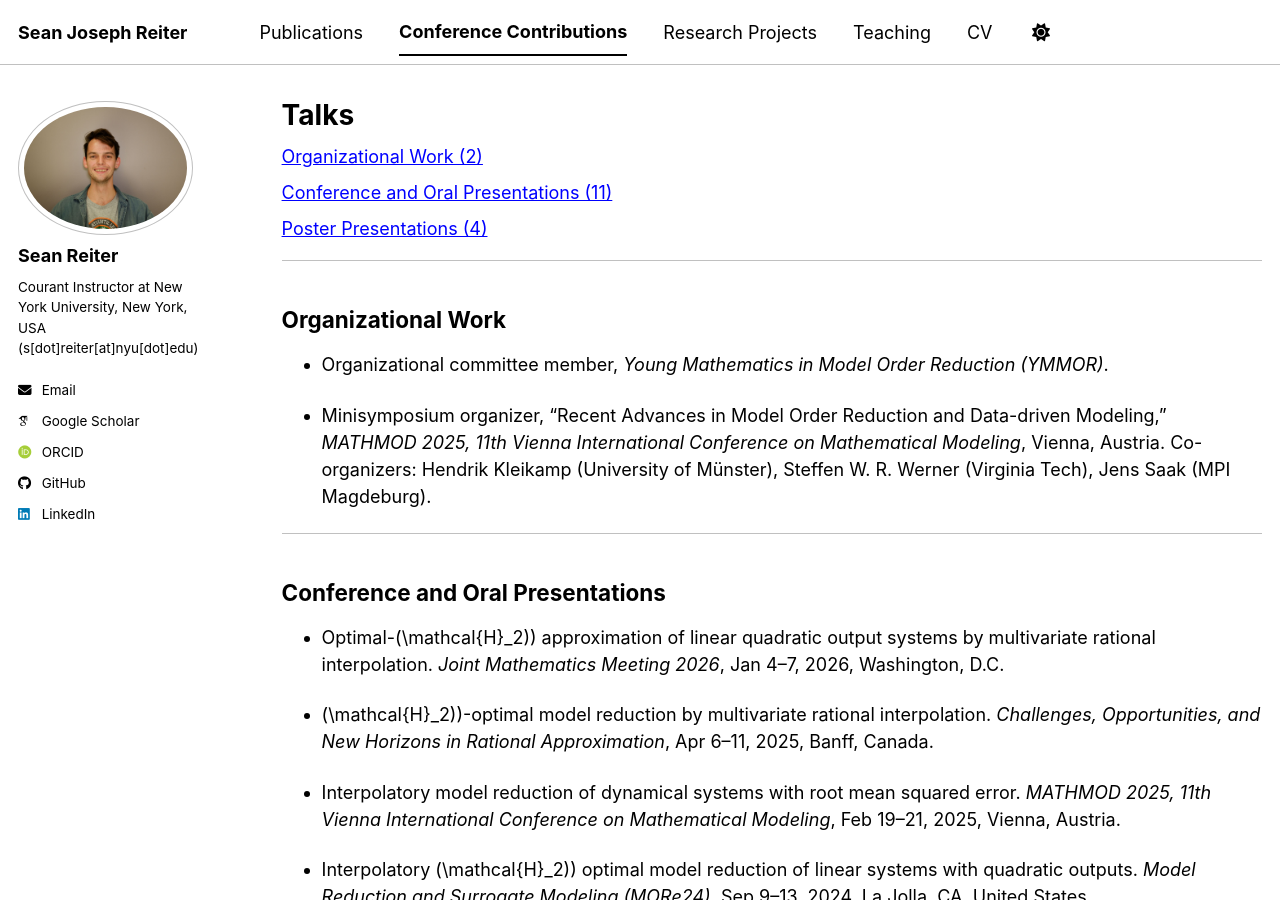
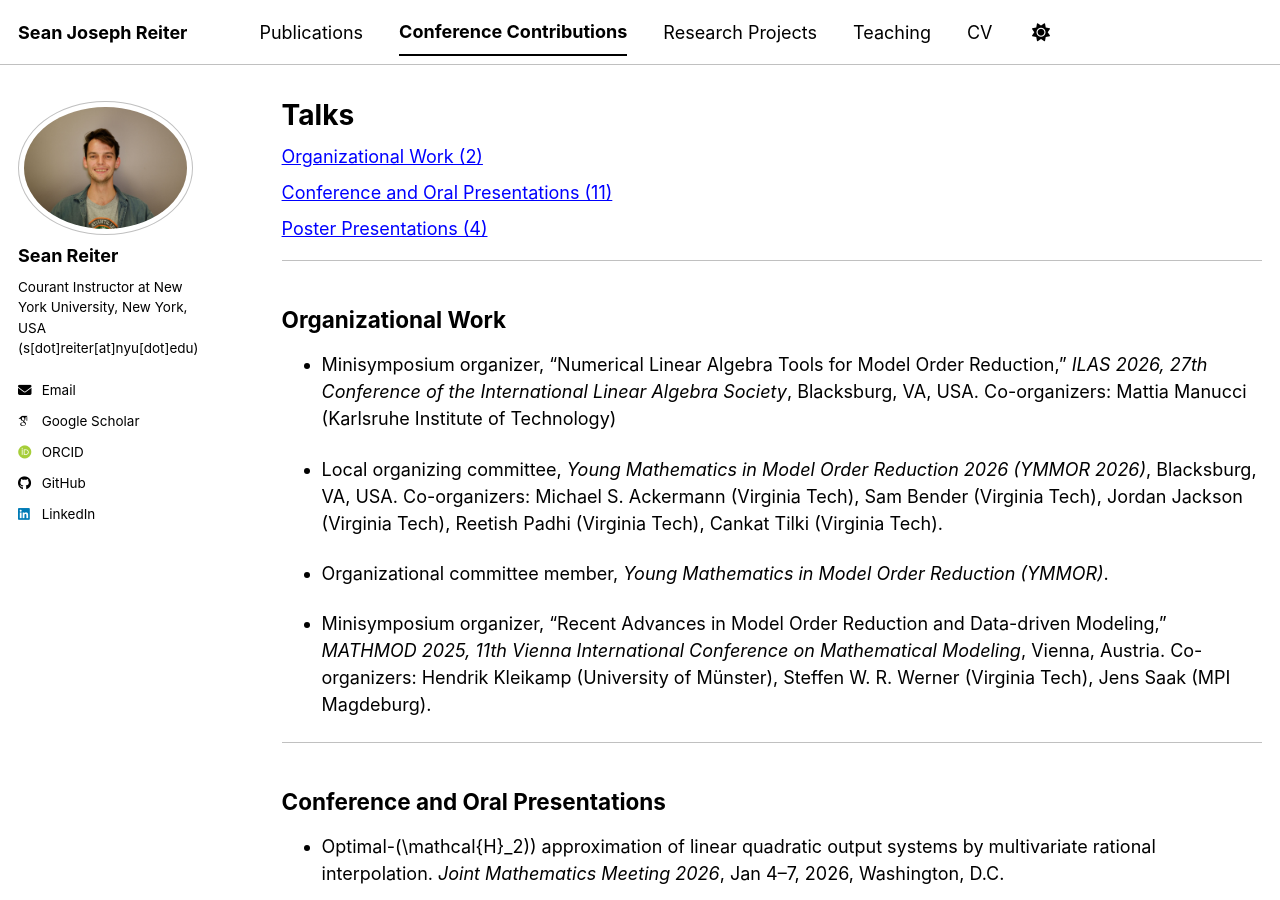
Before and after one commit to seanr7/seanr7.github.io, a Jekyll site: the page built from _pages/talks.md, in a window 1280 px wide and 900 px high. Built offline with Jekyll 4.4.1, drawn with Linux system fonts in a browser that asks for light colours; some web fonts are replaced; a script bundle is joined from its source files by our own code; library files that are not in the unit come from our copies.

Commit message:
Update organizational work section in talks.md
Added details about organizational roles and co-organizers for upcoming conferences.

```diff
--- a/_pages/talks.md
+++ b/_pages/talks.md
@@ -27,6 +27,12 @@ author_profile: true
 ---
 
 ## <a name="organization"></a>Organizational Work ##
+
+- Minisymposium organizer, “Numerical Linear Algebra Tools for Model Order Reduction,” *ILAS 2026, 27th Conference of the International Linear Algebra Society*, Blacksburg, VA, USA.
+  Co-organizers: Mattia Manucci (Karlsruhe Institute of Technology)
+
+- Local organizing committee, *Young Mathematics in Model Order Reduction 2026 (YMMOR 2026)*, Blacksburg, VA, USA.
+  Co-organizers: Michael S. Ackermann (Virginia Tech), Sam Bender (Virginia Tech), Jordan Jackson (Virginia Tech), Reetish Padhi (Virginia Tech), Cankat Tilki (Virginia Tech).
 
 - Organizational committee member, *Young Mathematics in Model Order Reduction (YMMOR)*.
 
```
